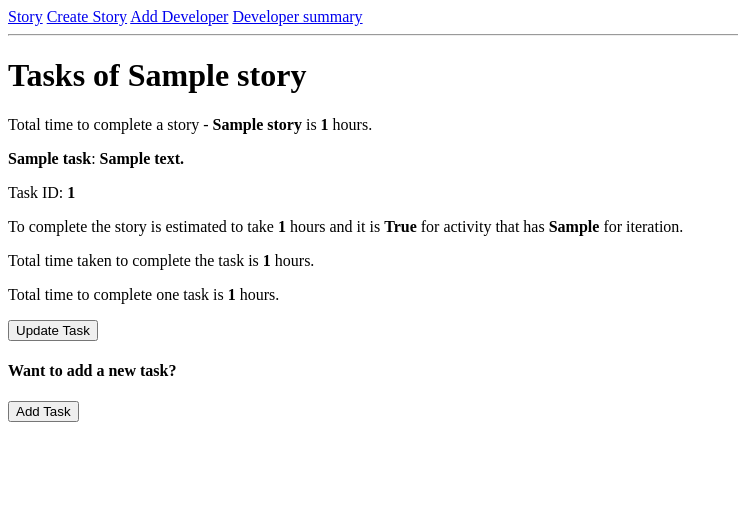
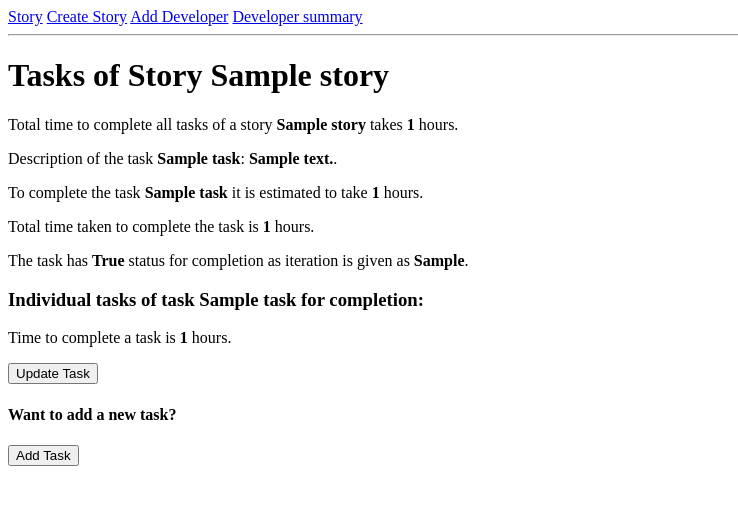
Before and after one commit to aurimas13/Time-Tracker, a Flask app: page /story/1 in a window 1280 px wide. Shown: the top 505 px of the page, without its empty margins (0-738 px from the left). Run offline with Flask 2, Linux system fonts and the light colour scheme; tables that the repository leaves empty hold one stand-in row (values such as "Sample post"); some libraries are stand-ins or nearby versions.

Commit message:
Updated file

```diff
--- a/app/models.py
+++ b/app/models.py
@@ -1,4 +1,3 @@
-from datetime import datetime
 from app import db
 
 
@@ -9,8 +8,6 @@ class Story(db.Model):
     status = db.Column(db.Boolean)
     description = db.Column(db.String(140))
     estimated_time = db.Column(db.Integer)
-    tasks = db.relationship('Task', backref='author', lazy='dynamic')
-
 
     def __repr__(self):
         return '<Story {} with id {}>'.format(self.story_name, self.id)
--- a/app/routes.py
+++ b/app/routes.py
@@ -1,64 +1,70 @@
 from flask import render_template, flash, redirect, url_for, request
 from werkzeug.exceptions import BadRequestKeyError
-
 from app import app, db
-from app.forms import LoginForm, StoryForm, TaskForm
 from app.models import Story, Task, Developer, TaskActualTimes
-from sqlalchemy import update
-from itertools import groupby
-from operator import itemgetter
-
-
-@app.route('/index', methods=['POST','GET'])
-def index():
-    story = {'STORY_NAME': 'Home'}
-    stories = [
-        {
-            'name': {'story_name': 'Story X'},
-            'story_id': 1,
-            'description': 'Finish the first endpoint!',
-            'active': True,
-            'estimated_time': 7
-        },
-        {
-            'name': {'story_name': 'Story Y'},
-            'story_id': 2,
-            'description': 'Conclude with the first story endpoint!',
-            'active': False,
-            'estimated_time': 33
-        }
-    ]
-    if request.method == 'POST':
-        return 'Hello'
-    else:
-        return render_template('index.html', title='Home', story=story, stories=stories)
 
 
 @app.route('/', methods=['POST','GET'])
 @app.route('/story', methods=['POST', 'GET'])
 def story():
-    story = {'STORY_NAME': 'Stories'}
+    # story = {'STORY_NAME': 'Stories'}
     if request.method == 'GET':
-        try:
-            story_actual_time = request.args['story_actual_time']
-        except BadRequestKeyError:
-            story_actual_time = None
-        task = Task.query.all()
-        stories = Story.query.all()
-        return render_template('story.html', title='Tracker', task=task, story=story, stories=stories, story_actual_time=story_actual_time)
-        # return redirect(url_for('index', story=story))
-    # elif request.method == 'POST':
-    #     if request.form.get('Create Story') == 'Create Story':
-    #         return redirect(url_for('create_story'))
-    #     else:
-    #         pass  # do something else
+        # query_result = db.session.query(Story, Task, TaskActualTimes).filter(
+        #     Task.story_id == Story.id).filter(
+        #     Task.task_id == TaskActualTimes.task_id).all()
+        query_result = db.session.query(Story, Task, TaskActualTimes).join(
+            Task, Story.id == Task.story_id, isouter=True).join(
+            TaskActualTimes, Task.task_id == TaskActualTimes.task_id, isouter=True).all()
+        stories = {}
+        tasks = {}
+        story_actual_time = 0
+        for row in query_result:
+            story = row[0].__dict__
+            print(story)
+            task = row[1].__dict__
+            # print(task)
+            actual_time = row[2].__dict__
+            # print(actual_time)
+            # key_id = task['task_id']
+            # print(key_id)
+            story_id = story['id']
+            print(story_id)
+            if story_id in stories:
+                print('lala')
+                if actual_time['actual_time']:
+                    stories[story_id]['actual_times_sum'] += actual_time['actual_time']
+                    stories[story_id]['estimated_time'] = story['estimated_time']
+            else:
+                print('haha')
+                stories[story_id] = story
+                if actual_time['actual_time']:
+                    stories[story_id]['actual_times_sum'] = actual_time['actual_time']
+                    stories[story_id]['estimated_time'] = story['estimated_time']
+                else:
+                    stories[story_id]['actual_times_sum'] = 0
+                    stories[story_id]['estimated_time'] = 0
+
+        stories = stories.values()
+        print(stories)
+        # 1 : {'id' : 1, 'description' : '1', 'status' : False, 'story_name' : 1, 'estimated_time' : 1, 'actual_times_sum' :  }
+
+    return render_template('story.html', title='Stories', stories=stories, tasks=tasks)
+    #     # return render_template('task.html', title='Tracker', id=id, story=story, stories=stories, tasks=tasks, story_actual_time=story_actual_time)
+    # if request.method == 'GET':
+    #     stories = Story.query.all()
+    #     tasks = Task.query.all()
+    #     try:
+    #         story_actual_time = request.args['story_actual_time']
+    #     except BadRequestKeyError:
+    #         story_actual_time = None
+    #     return render_template('story.html', title='Tracker', tasks=tasks, stories=stories, story_actual_time=story_actual_time)
+
 
 
 @app.route('/story/<id>', methods=['POST', 'GET'])
 def story_id(id):
     if request.method == 'GET':
         story = Story.query.filter_by(id=id).first()
-        # print(story)
         query_result = db.session.query(Task, TaskActualTimes).filter(
             Task.story_id == id).filter(
             Task.task_id == TaskActualTimes.task_id).all()
@@ -67,50 +73,37 @@ def story_id(id):
         for row in query_result:
             task = row[0].__dict__
             actual_time = row[1].__dict__
-            key_id = task['task_id']  # pvz, 1, 2, 3
+            key_id = task['task_id']
             story_id = task['story_id']
-            if key_id in tasks:  # pvz, if 1 in tasks
+            if key_id in tasks:
                 if actual_time['actual_time']:
-                    # print(actual_time['actual_time'])
-                    tasks[key_id]['actual_times'].append(actual_time)  # pvz, tasks[1]['actual_times'].append({'actual_time': 10})\
+                    tasks[key_id]['actual_times'].append(actual_time)
                     tasks[key_id]['actual_times_sum'] += actual_time['actual_time']
+                    story_actual_time += actual_time['actual_time']
             else:
-                tasks[key_id] = task  # pvz, tasks[1] = {'task_id': 1}
+                tasks[key_id] = task
                 if actual_time['actual_time']:
-                    tasks[key_id]['actual_times'] = [actual_time]  # # pvz, tasks[1]['actual_times'] = {'actual_time': 10}
+                    tasks[key_id]['actual_times'] = [actual_time]
                     tasks[key_id]['actual_times_sum'] = actual_time['actual_time']
+                    story_actual_time += actual_time['actual_time']
                 else:
                     tasks[key_id]['actual_times'] = []
                     tasks[key_id]['actual_times_sum'] = 0
 
-            if story_id in tasks:
-                story_actual_time += tasks[key_id]['actual_times_sum']
-
-        print(story_actual_time)
+            # if story_id in tasks:
+            print(story_actual_time)
         tasks = tasks.values()
         return render_template('task.html', title='Tracker', id=id, story=story, tasks=tasks, story_actual_time=story_actual_time)
-
-    # elif request.method == 'POST':
-    #     story = Story.query.all()
-    #     return render_template('story.html', story=story)
-    # elif request.method == 'POST':
-    #     if request.form.get('Create Task') == 'Create Task':
-    #         return 'lala'
-    #         # return redirect(url_for('/story/<id>/create_task'))
-    #     else:
-    #         pass  # do something else
 
 
 @app.route('/create_story', methods=['POST', 'GET'])
 def create_story():
     if request.method == 'POST':
         story = request.form
-        # print(story, 'check' in story)
         add_story = Story(story_name=story['story_name'],
                           status='check' in story,
                           description=story['story_description'],
                           estimated_time=story['time'])
-        # print(add_story)
         db.session.add(add_story)
         db.session.commit()
         return redirect(url_for('story'))
@@ -127,7 +120,6 @@ def update_story(id):
 
     elif request.method == 'POST':
         item = Story.query.get(id)
-        # print(item)
         item.story_name = request.form['story_name']
         item.status = 'check' in request.form
         item.description = request.form['story_description']
@@ -135,8 +127,6 @@ def update_story(id):
         db.session.add(item)
         db.session.commit()
         return redirect(url_for('story'))
-    #
-    # return render_template('create_story.html', form=form)
 
 @app.route('/create_developer', methods=['POST', 'GET'])
 def create_developer():
@@ -160,7 +150,6 @@ def developer_summary():
             task = row[0].__dict__
             actual_time = row[1].__dict__
             developer = row[2].__dict__
-            story_id = task['story_id']
             dev_id = developer['id']
             if dev_id in developers:
                 if actual_time['actual_time']:
@@ -176,12 +165,6 @@ def developer_summary():
                     developers[dev_id]['estimated_time'] = 0
 
         developers = developers.values()
-        print(developers)
-        # print(developers[dev_id]['actual_times_sum'])
-        # print(developers[dev_id]['estimated_time'])
-        # print(developers)
-        # print(developers[dev_id]["name"])
-        # print(f'Developer {developer["name"]} estimates {task["estimated_time"]} hours to complete the task while it took {actual_time["actual_time"]} hours to finish the task.')\
         return render_template('developer.html', developers=developers)
 
 
@@ -190,7 +173,6 @@ def create_task(id):
     if request.method == 'POST':
         task = request.form
         dev_id = request.form.get('comp_select')
-        task_actual = request.form
         add_task = Task(
             task_name=task['task_name'],
             story_id=id,
@@ -199,7 +181,6 @@ def create_task(id):
             developer_id=dev_id,
             estimated_time=task['time'],
             iteration=task['iter'])
-        # print(add_task)
         db.session.add(add_task)
         db.session.flush()
         db.session.refresh(add_task)
@@ -219,13 +200,11 @@ def create_task(id):
 @app.route('/story/<story_id>/update_task/<task_id>', methods=['POST', 'GET'])
 def update_task(story_id, task_id):
     if request.method == 'GET':
-        # tasks = Task.query.filter_by(id=task_id)
         task = Task.query.get(task_id)
         developers = Developer.query.all()
         return render_template('update_task.html', title='Tracker', task=task, developers=developers)
 
     elif request.method == 'POST':
-        # developers = Developer.query.all()
         dev_id = request.form.get('comp_select')
         print('This is the developer id ', dev_id)
         item = Task.query.get(task_id)
@@ -235,7 +214,6 @@ def update_task(story_id, task_id):
         item.status = 'check' in request.form
         item.description = request.form['task_description']
         item.estimated_time = request.form['time']
-        # item.actual_time = request.form['actual_time'] # MAKE SURE TIMES ARE ADDED not overwritten
         item.iteration = request.form['iter']
         if request.form['actual_time'] != '0' and request.form['actual_time'] != '':
             time = TaskActualTimes(
@@ -246,31 +224,3 @@ def update_task(story_id, task_id):
         db.session.add(item)
         db.session.commit()
         return redirect(url_for('story_id', id=story_id))
-
-
-#     if request.method == 'POST':
-#
-#         task = db.session.query(Task).get(Task.id)
-#         form = AddItem()
-#         update_task = Task(
-#             task_name=task['task_name'],
-#             story_id=id,
-#             status=task['check'] == 'on',
-#             description=task['task_description'],
-#             task_estimated_time=task['time'],
-#             iteration=task['iter'])
-#         print(update_task)
-#         db.session.add(update_task)
-#         db.session.commit()
-#         return redirect(url_for('story_id', id=id))
-# #
-#     return render_template('create_task.html', title='Tracker')
-
-# @app.route('/login', methods=['GET', 'POST'])
-# def login():
-#     form = LoginForm()
-#     if form.validate_on_submit():
-#         flash('Login requested for user {}, remember_me={}'.format(
-#             form.username.data, form.remember_me.data))
-#         return redirect(url_for('index'))
-#     return render_template('login.html',  title='Sign In', form=form)
--- a/app/templates/developer.html
+++ b/app/templates/developer.html
@@ -3,7 +3,7 @@
 {% block content %}
 <h1>Developer Summary</h1>
     {% for developer in developers %}
-    <div><p>For developer <b>{{ developer.name }}</b> to complete the story of all tasks within it it is estimated to take  <b>{{ developer.estimated_time }}</b> hours.</p></div>
-    <div><p>However, the total actual taken time to complete the story is <b>{{developer.actual_times_sum}}</b> hours.</p></div>
+    <div><p>For developer <b>{{ developer.name }}</b> to complete the assigned tasks of stories it is estimated to take  <b>{{ developer.estimated_time }}</b> hours.</p></div>
+    <div><p>As for real, the total actual taken time to complete the tasks of the stories has been <b>{{developer.actual_times_sum}}</b> hours.</p></div>
     {% endfor %}
 {% endblock %}
--- a/app/templates/task.html
+++ b/app/templates/task.html
@@ -1,15 +1,18 @@
 {% extends "base.html" %}
 
 {% block content %}
-<h1>Tasks of {{story.story_name}}</h1>
-<div><p>Total time to complete a story - <b>{{story.story_name}}</b> is <b>{{story_actual_time}}</b> hours.</p></div>
+<h1>Tasks of Story {{story.story_name}}</h1>
+<div><p>Total time to complete all tasks of a story <b>{{story.story_name}}</b> takes <b>{{story_actual_time}}</b> hours.</p></div>
+<div></div>
+<div></div>
 {% for task in tasks %}
-    <div><p><b>{{ task.task_name }}</b>: <b>{{ task.description }}</b></p></div>
-    <div><p>Task ID: <b>{{ task.task_id }}</b></p></div>
-    <div><p>To complete the story is estimated to take  <b>{{ task.estimated_time }}</b> hours and it is <b>{{ task.status }}</b> for activity that has <b>{{ task.iteration }}</b> for iteration.</p></div>
-    <div><p>Total time taken to complete the task is <b>{{task.actual_times_sum}}</b> hours.</p></div>
+    <div><p>Description of the task <b>{{ task.task_name }}</b>: <b>{{ task.description }}</b>.</p></div>
+    <div><p>To complete the task <b>{{ task.task_name }}</b> it is estimated to take <b>{{ task.estimated_time }} </b> hours</b>.</p></div>
+    <div><p>Total time taken to complete the task is <b>{{task.actual_times_sum}}</b> hours</b>.</p></div>
+    <div><p>The task has <b>{{ task.status }}</b> status for completion as iteration is given as <b>{{ task.iteration }}</b>.</p></div>
+<h3>Individual tasks of task <b>{{ task.task_name }}</b> for completion:</h3>
 {% for time in task.actual_times %}
-    <div><p>Total time to complete one task is <b>{{time.actual_time}}</b> hours.</p></div>
+    <div><p>Time to complete a task is <b>{{time.actual_time}}</b> hours.</p></div>
 {% endfor %}
 <form action = "http://127.0.0.1:5000/story/{{ id }}/update_task/{{ task.task_id }}" method = "get">
     <input type="submit" value="Update Task" name="Update Task"/>
--- a/requirements.txt
+++ b/requirements.txt
@@ -4,4 +4,4 @@ flask-wtf==1.0.1
 flask-sqlalchemy==2.5.1
 alembic==1.8.1
 flask-migrate==3.1.0
-flask-login==0.6.2Z
+pytest==7.1.3
```
Also changed, not shown: app/templates/base.html (+0 -11 lines), app/templates/story.html (+5 -5 lines), migrations/versions/7ed29e680802_table.py (renamed from migrations/versions/cd68403f80d2_stories_tasks_and_developers_tables.py, +4 -4 lines), test/conftest.py (added, +22 -0 lines), test/tests.py (added, +20 -0 lines), test/unit/test_models.py (added, +63 -0 lines), test/__init__.py (added), test/functional/__init__.py (added), test/unit/__init__.py (added).
